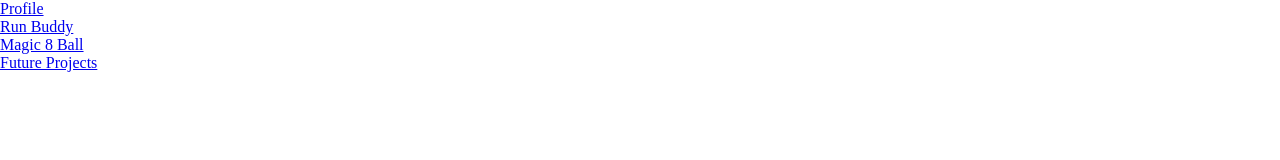
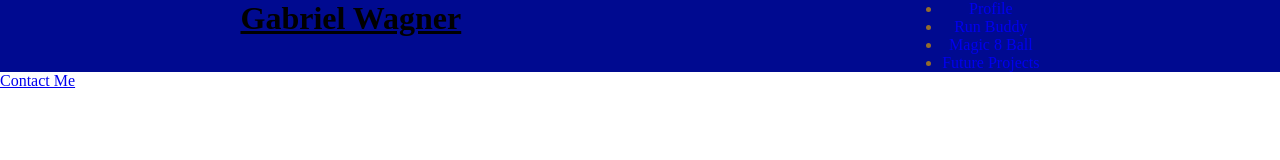
Before and after one commit to wagnergabe/Professional-Portfolio, a plain HTML site: page index.html in a window 1280 px wide. Drawn offline with Linux system fonts and the light colour scheme.

Commit message:
started header css

```diff
--- a/assets/css/style.css
+++ b/assets/css/style.css
@@ -4,3 +4,29 @@
    padding: 0;
    box-sizing: border-box;
 }
+
+/*Header*/
+
+header {
+    display: flex;
+    background-color: #000A90;
+    justify-content: space-around;
+
+}
+
+header h1 a {
+    padding-top: 20px;
+    color:black
+}
+
+nav {
+    display: flex;
+    flex-wrap:wrap;
+    color:#946B2D;
+    text-align: center;
+    justify-content: flex-end;
+}
+
+nav li a {
+    text-decoration: none;
+}
--- a/index.html
+++ b/index.html
@@ -9,7 +9,7 @@
 <body>
     <!--HEADER-->
     <header>
-        <h1><a href="/"Gabriel Wagner></a>
+        <h1><a href="/">Gabriel Wagner</a>
         </h1>
 
     <!--NAVIGATION START-->
@@ -34,6 +34,10 @@
       </nav>
     </header>
 
+    <footer>
+        <a href="contact">Contact Me</a>
+    </footer>
+
 
 </body>
 </html>
```
Also changed, not shown: assets/images/crazy-cat-dad.jpg (added).
